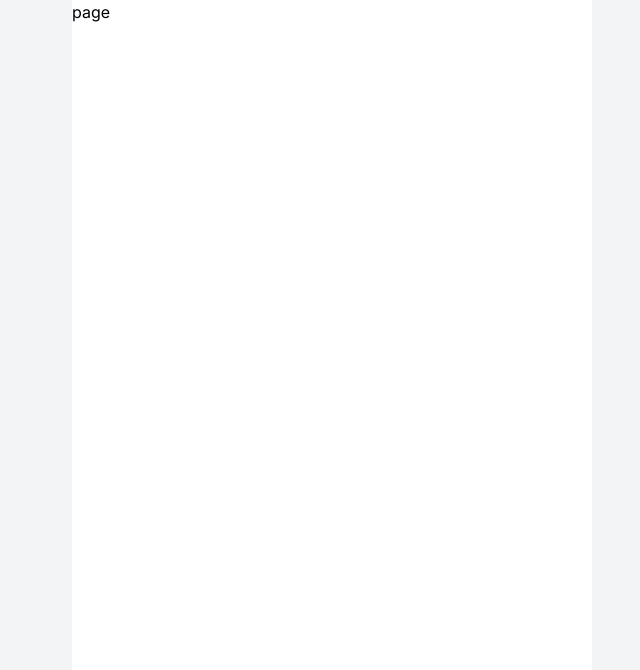
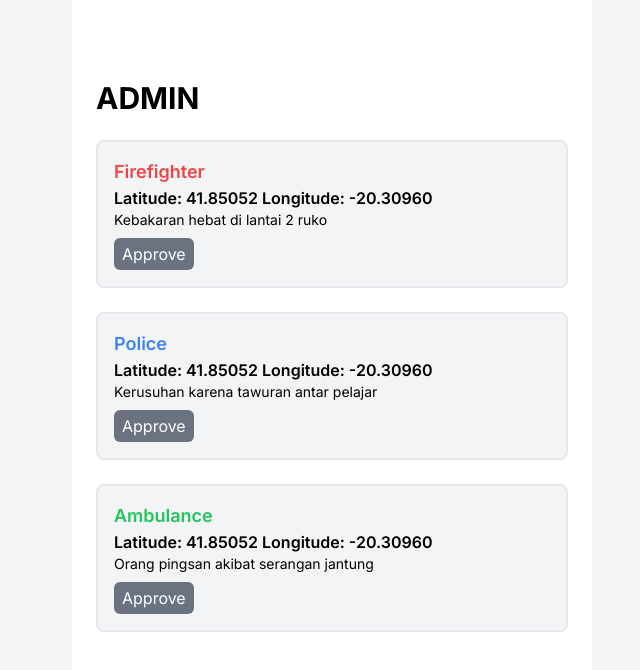
Before and after one commit to danielcm585/panic-button-web, a Next.js app: page /admin in a window 1280 px wide. Shown: the top 670 px of the page, without its empty margins (308-948 px from the left). Built offline with nearby package versions, Linux system fonts and the light colour scheme.

Commit message:
feat: done admin page

```diff
--- a/package.json
+++ b/package.json
@@ -12,6 +12,7 @@
     "next": "14.2.3",
     "react": "^18",
     "react-camera-pro": "^1.3.0",
+    "react-camera-pro-react-18": "^1.4.1",
     "react-dom": "^18",
     "react-icons": "^5.2.1",
     "react-toastify": "^10.0.5",
--- a/src/app/admin/page.tsx
+++ b/src/app/admin/page.tsx
@@ -1,7 +1,54 @@
-import React from 'react'
+'use client'
+import React, { useState } from 'react'
+import { toast } from 'react-toastify'
 
 export default function page() {
+
+    const [data, setData] = useState([
+        {
+            slug: 'firefighter',
+            description: 'Kebakaran hebat di lantai 2 ruko',
+            location: 'Latitude: 41.85052 Longitude: -20.30960'
+        },
+        {
+            slug: 'police',
+            description: 'Kerusuhan karena tawuran antar pelajar',
+            location: 'Latitude: 41.85052 Longitude: -20.30960'
+        },
+        {
+            slug: 'ambulance',
+            description: 'Orang pingsan akibat serangan jantung',
+            location: 'Latitude: 41.85052 Longitude: -20.30960'
+        },
+    ])
+
     return (
-        <div>page</div>
+        <div className="py-20 px-6 flex flex-col gap-6 ">
+            <h1 className="text-3xl font-bold">ADMIN</h1>
+            {data.map((item, index) => (
+                <div className="w-full bg-gray-100 border-2 border-gray-200 rounded-lg p-4">
+                    {item.slug === 'firefighter' ? (
+                        <p className="font-semibold text-red-500 text-lg">Firefighter</p>
+                    ) : item.slug === 'police' ? (
+                        <p className="font-semibold text-blue-500 text-lg">Police</p>
+                    ) : (
+                        <p className="font-semibold text-green-500 text-lg">Ambulance</p>
+                    )}
+                    <p className="font-semibold">{item.location}</p>
+                    <p className="text-sm">{item.description}</p>
+                    <button
+                        onClick={() => {
+                            toast.success('Approve success, report will be forwarded to the emergency service')
+                            setData((prev) =>
+                                [...prev].filter((_, i) => i != index
+                            ))
+                        }}
+                        className="mt-2 bg-gray-500 text-white py-1 px-2 rounded-md"
+                    >
+                        Approve
+                    </button>
+                </div>
+            ))}
+        </div>
     )
 }
--- a/src/app/report/[slug]/page.tsx
+++ b/src/app/report/[slug]/page.tsx
@@ -46,9 +46,13 @@ export default function ReportPage() {
             {image && (
                 <>
                     <img src={image} alt='Taken photo' />
+                    <textarea
+                        placeholder="Enter short description"
+                        className="w-full p-4 rounded-lg bg-gray-100 border-2 border-gray-200"
+                    />
                     <button
                         onClick={onSubmit}
-                        className="w-full bg-red-500 py-4 text-lg rounded-lg font-semibold"
+                        className="w-full bg-red-500 py-4 text-lg rounded-lg"
                     >
                         Submit
                     </button>
```
Also changed, not shown: 1 other file (tests, documents, lock files or other folders).
